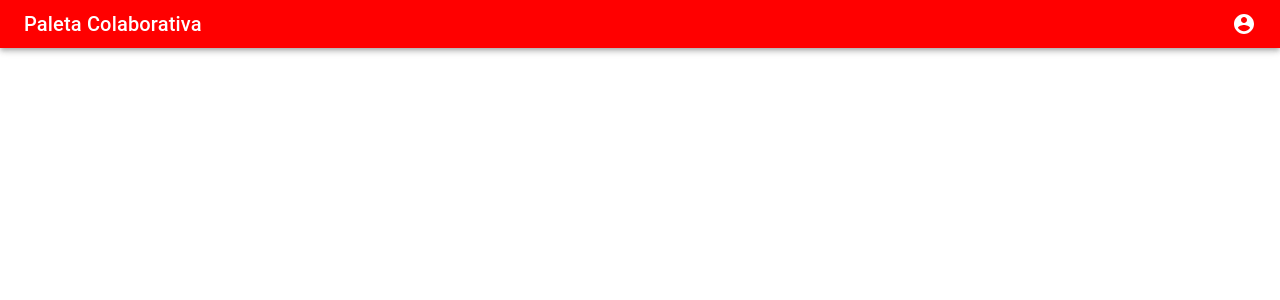
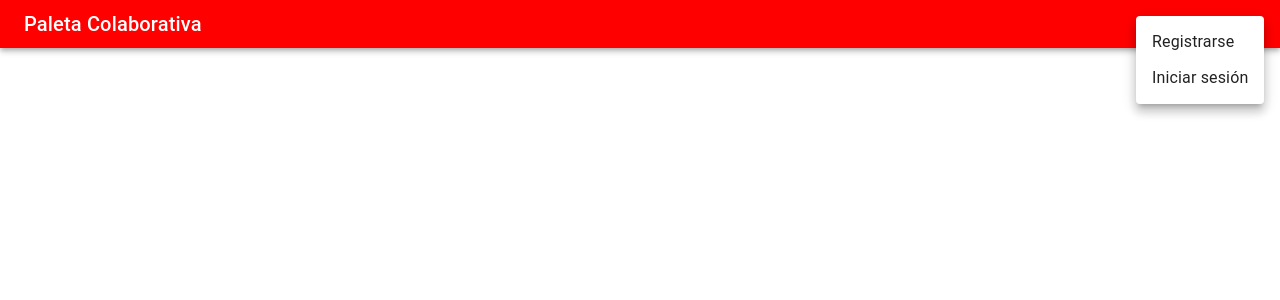
Before and after one commit to millonesj/paleta-front, a React (Create React App) app: page / in a window 1280 px wide. Both pictures are taken after a click on the button 1244 px from the left and 24 px from the top of the page. Shown: the top 300 px of the page. Built offline with nearby package versions, Linux system fonts and the light colour scheme.

Commit message:
refactor(AppToolbar):Change from class component to functional component to speed up development

```diff
--- a/src/App.js
+++ b/src/App.js
@@ -2,9 +2,5 @@ import React from "react";
 import AppToolbar from "./components/appToolbar";
 
 export default function ButtonAppBar() {
-  return (
-    <div>
-      <AppToolbar backgroundColor='red' />
-    </div>
-  );
+  return <div>{AppToolbar({ backgroundColor: "red" })}</div>;
 }
--- a/src/components/appToolbar.js
+++ b/src/components/appToolbar.js
@@ -8,80 +8,122 @@ import MenuIcon from "@material-ui/icons/Menu";
 import MenuItem from "@material-ui/core/MenuItem";
 import Menu from "@material-ui/core/Menu";
 
-export default class AppToolbar extends Component {
-  state = {
-    appBarColor: this.props.backgroundColor,
-    auth: false,
-    open: false
+const AppToolbar = props => {
+  const [auth, setAuth] = React.useState(false);
+  const [anchorEl_1, setAnchorEl_1] = React.useState(null);
+  const [anchorEl_2, setAnchorEl_2] = React.useState(null);
+  const open = Boolean(anchorEl_1);
+  const open2 = Boolean(anchorEl_2);
+
+  const handleChange = change => {
+    setAuth(change);
   };
-  render() {
+
+  const handleMenu = event => {
+    setAnchorEl_1(event.currentTarget);
+  };
+  const handleMenu2 = event => {
+    setAnchorEl_2(event.currentTarget);
+  };
+
+  const handleClose = () => {
+    setAnchorEl_1(null);
+  };
+  const handleClose2 = () => {
+    setAnchorEl_2(null);
+  };
+
   return (
     <AppBar
       position='absolute'
-        style={{ backgroundColor: this.state.appBarColor }}
+      style={{ backgroundColor: props.backgroundColor }}
     >
       <Toolbar variant='dense'>
         <Typography variant='h6' style={{ flexGrow: 1 }}>
           Paleta Colaborativa
         </Typography>
-          {this.state.auth ? (
+        {auth ? (
           <div>
-              <IconButton
-                edge='end'
-                color='inherit'
-                onClick={event => {
-                  this.setState(() => {
-                    return { open: true };
-                  });
-                }}
-              >
+            <IconButton edge='end' color='inherit' onClick={handleMenu}>
               <AccountCircle />
             </IconButton>
             <Menu
+              id='menu-appbar'
+              anchorEl={anchorEl_1}
               anchorOrigin={{
                 vertical: "top",
                 horizontal: "right"
               }}
               keepMounted
-                open={this.state.open}
+              transformOrigin={{
+                vertical: "top",
+                horizontal: "right"
+              }}
+              open={open}
+              onClose={handleClose}
             >
               <MenuItem
                 onClick={() => {
-                    this.setState(() => {
-                      return { open: false };
-                    });
+                  handleClose();
                   console.log("Abriendo perfil");
                 }}
               >
-                  Perfil
+                Mi Perfil
               </MenuItem>
               <MenuItem
                 onClick={() => {
-                    this.setState(() => {
-                      return { open: false };
-                    });
+                  handleClose();
+                  handleChange(false);
                   console.log("Cerrando sesión");
                 }}
               >
-                  Cerrar sesión
+                Cerrar Sesion
               </MenuItem>
             </Menu>
           </div>
         ) : (
-            <IconButton
-              edge='end'
-              color='inherit'
+          <div>
+            <IconButton edge='end' color='inherit' onClick={handleMenu2}>
+              <MenuIcon />
+            </IconButton>
+            <Menu
+              anchorEl={anchorEl_2}
+              anchorOrigin={{
+                vertical: "top",
+                horizontal: "right"
+              }}
+              keepMounted
+              transformOrigin={{
+                vertical: "top",
+                horizontal: "right"
+              }}
+              open={open2}
+              onClose={handleClose2}
+            >
+              <MenuItem
                 onClick={() => {
-                this.setState(() => {
-                  return { auth: !this.state.auth };
-                });
+                  handleClose2();
+                  handleChange(true);
+                  console.log("Abriendo Registro");
                 }}
               >
-              <MenuIcon />
-            </IconButton>
+                Registrarse
+              </MenuItem>
+              <MenuItem
+                onClick={() => {
+                  handleClose2();
+                  handleChange(true);
+                  console.log("Iniciando sesión");
+                }}
+              >
+                Iniciar sesión
+              </MenuItem>
+            </Menu>
+          </div>
         )}
       </Toolbar>
     </AppBar>
   );
-  }
-}
+};
+
+export default AppToolbar;
```
Lines whose indentation alone changed are shown as unchanged.
